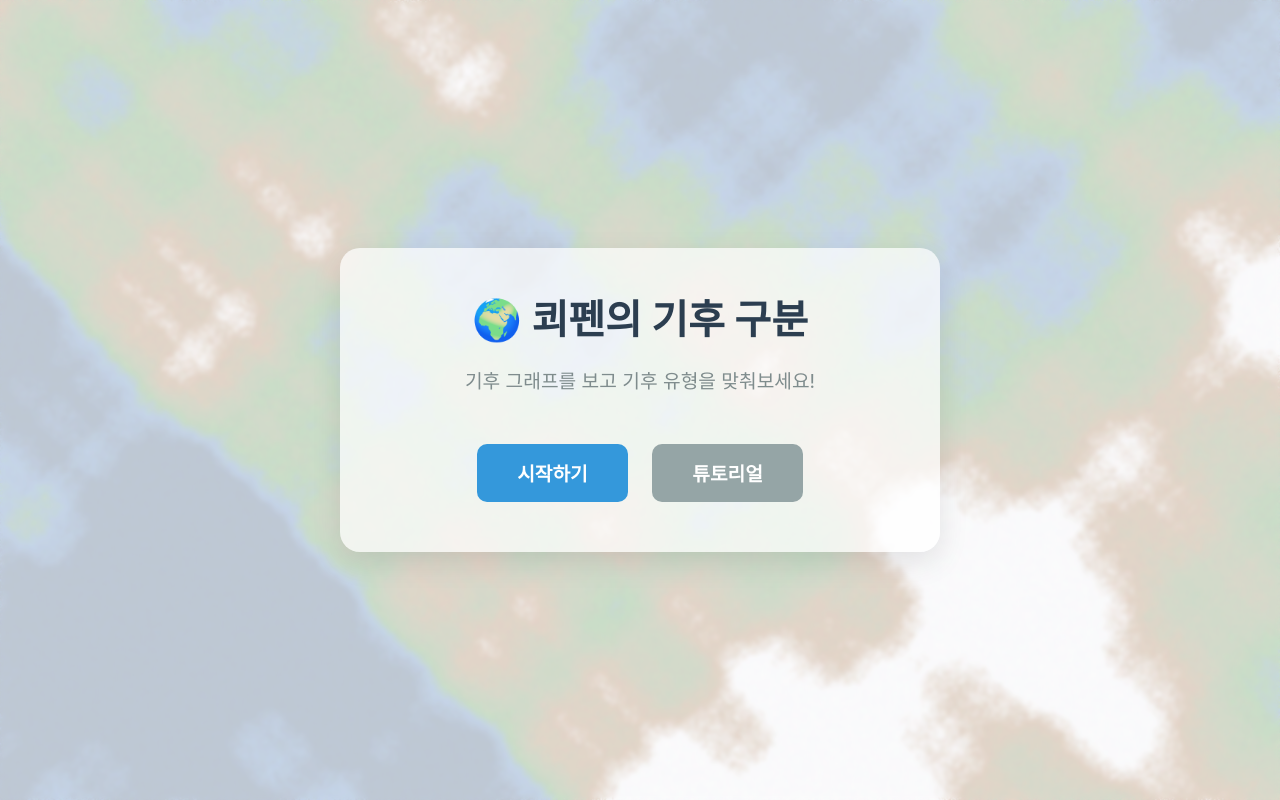
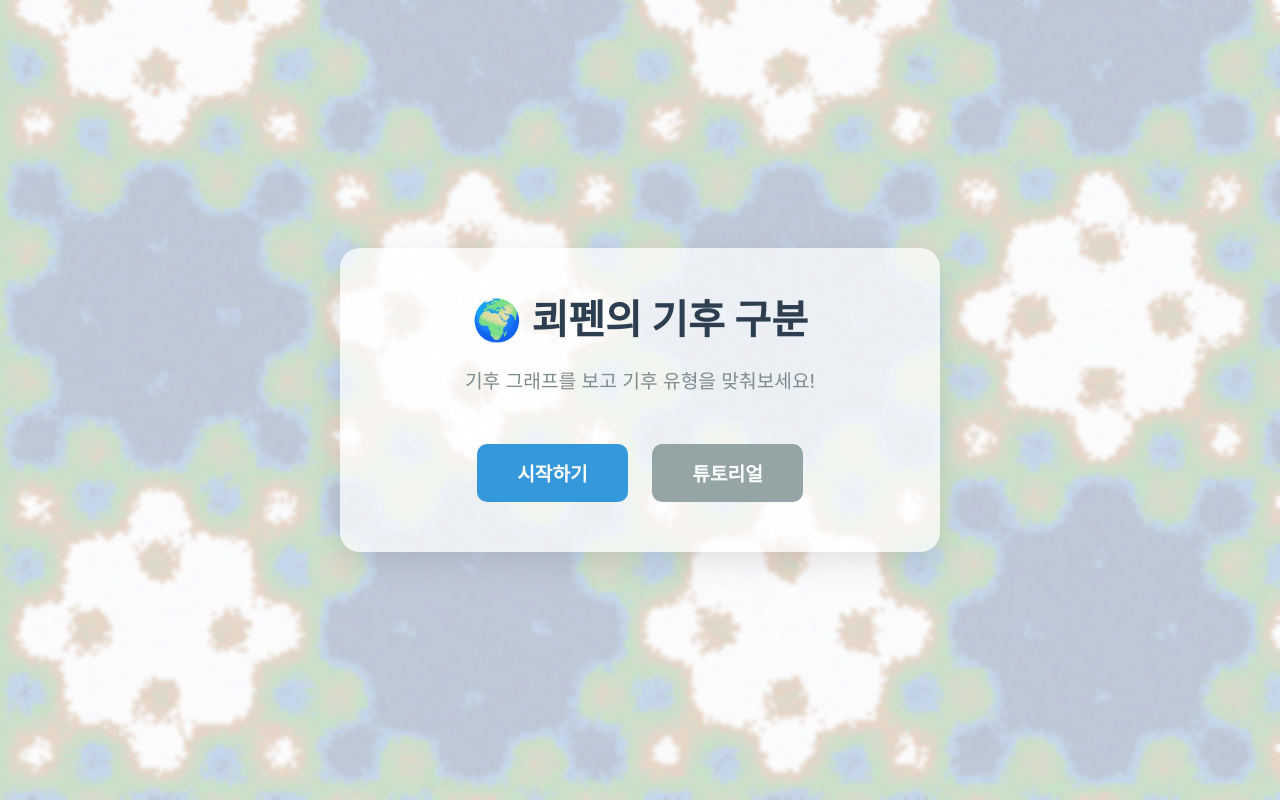
Before and after one commit to hexagonwin0/hexagonwin0.github.io, a plain HTML site: page index.html in a window 1280 px wide. Drawn offline with Linux system fonts and the light colour scheme.

Commit message:
Update index.html

```diff
--- a/index.html
+++ b/index.html
@@ -21,17 +21,11 @@
         /* 배경 */
         #background {
             position: fixed;
-            top: -50%;
-            left: -50%;
-            width: 200%;
-            height: 200%;
+            top: 0;
+            left: 0;
+            width: 100%;
+            height: 100%;
             z-index: -1;
-            animation: moveBackground 30s linear infinite;
-        }
-
-        @keyframes moveBackground {
-            0% { transform: translate(0, 0); }
-            100% { transform: translate(50px, 50px); }
         }
 
         /* 메인 컨테이너 */
@@ -532,89 +526,74 @@
             ]
         };
 
-        // 배경 생성 (지형 Heightmap)
+        // 배경 생성 (지형 Heightmap) - 최적화된 버전
         function createBackground() {
             const canvas = document.getElementById('background');
             const ctx = canvas.getContext('2d');
 
-            canvas.width = window.innerWidth * 2;
-            canvas.height = window.innerHeight * 2;
+            // 성능 최적화를 위해 해상도 감소
+            const scale = window.devicePixelRatio || 1;
+            canvas.width = window.innerWidth * scale;
+            canvas.height = window.innerHeight * scale;
+            canvas.style.width = window.innerWidth + 'px';
+            canvas.style.height = window.innerHeight + 'px';
 
-            // 이미지 데이터 생성
-            const imageData = ctx.createImageData(canvas.width, canvas.height);
-            const data = imageData.data;
+            // 더 큰 블록 단위로 처리하여 성능 개선
+            const blockSize = 4;
 
-            // 개선된 노이즈 함수 - 여러 옥타브를 조합
+            // 간단한 노이즈 함수 - 성능 최적화
             function noise(x, y) {
-                let value = 0;
-                let amplitude = 1;
-                let frequency = 0.003;
-                let maxValue = 0;
-
-                // 5개의 옥타브를 조합하여 더 자연스러운 지형 생성
-                for(let i = 0; i < 5; i++) {
-                    value += amplitude * (
-                        Math.sin(x * frequency + i * 100) * Math.cos(y * frequency + i * 100) +
-                        Math.sin(x * frequency * 3.7 + i * 50) * Math.cos(y * frequency * 3.7 + i * 50) * 0.5 +
-                        Math.sin(x * frequency * 7.1 + i * 25) * Math.cos(y * frequency * 7.1 + i * 25) * 0.25
-                    );
-
-                    maxValue += amplitude;
-                    amplitude *= 0.5;
-                    frequency *= 2;
-                }
-
-                // 정규화 및 랜덤 노이즈 추가
-                return (value / maxValue) + (Math.random() - 0.5) * 0.2;
+                const value =
+                    Math.sin(x * 0.01) * Math.cos(y * 0.01) +
+                    Math.sin(x * 0.05) * Math.cos(y * 0.05) * 0.5 +
+                    Math.random() * 0.2 - 0.1;
+                return value;
             }
 
-            // 각 픽셀에 대해 높이값 계산 및 색상 설정
-            for (let y = 0; y < canvas.height; y++) {
-                for (let x = 0; x < canvas.width; x++) {
-                    const i = (y * canvas.width + x) * 4;
+            // 블록 단위로 그리기
+            for (let y = 0; y < canvas.height; y += blockSize) {
+                for (let x = 0; x < canvas.width; x += blockSize) {
+                    const height = noise(x, y);
 
-                    // 높이값 계산 - 위치에 오프셋 추가하여 패턴 반복 방지
-                    const height = noise(x + 1000, y + 1000);
-
-                    // 높이에 따른 색상 결정
+                    // 색상 결정
+                    let r, g, b;
                     if (height < -0.3) {
-                        // 깊은 바다 (진한 파란색)
-                        data[i] = 10 + Math.random() * 20;
-                        data[i + 1] = 40 + Math.random() * 30;
-                        data[i + 2] = 80 + Math.random() * 40;
+                        // 깊은 바다
+                        r = 20 + Math.random() * 10;
+                        g = 50 + Math.random() * 20;
+                        b = 100 + Math.random() * 20;
                     } else if (height < -0.1) {
-                        // 얕은 바다 (파란색)
-                        data[i] = 30 + Math.random() * 30;
-                        data[i + 1] = 80 + Math.random() * 40;
-                        data[i + 2] = 140 + Math.random() * 60;
+                        // 얕은 바다
+                        r = 40 + Math.random() * 20;
+                        g = 100 + Math.random() * 20;
+                        b = 170 + Math.random() * 30;
                     } else if (height < 0.1) {
-                        // 평지/초원 (녹색)
-                        data[i] = 40 + Math.random() * 40;
-                        data[i + 1] = 100 + Math.random() * 60;
-                        data[i + 2] = 40 + Math.random() * 30;
+                        // 평지/초원
+                        r = 60 + Math.random() * 20;
+                        g = 130 + Math.random() * 30;
+                        b = 55 + Math.random() * 15;
                     } else if (height < 0.3) {
-                        // 언덕 (연한 갈색/녹색)
-                        data[i] = 80 + Math.random() * 40;
-                        data[i + 1] = 100 + Math.random() * 40;
-                        data[i + 2] = 50 + Math.random() * 30;
+                        // 언덕
+                        r = 100 + Math.random() * 20;
+                        g = 120 + Math.random() * 20;
+                        b = 65 + Math.random() * 15;
                     } else if (height < 0.5) {
-                        // 산/사막 (갈색)
-                        data[i] = 120 + Math.random() * 60;
-                        data[i + 1] = 80 + Math.random() * 40;
-                        data[i + 2] = 40 + Math.random() * 30;
+                        // 산/사막
+                        r = 150 + Math.random() * 30;
+                        g = 100 + Math.random() * 20;
+                        b = 55 + Math.random() * 15;
                     } else {
-                        // 고산/극지방 (흰색) - 낮은 확률
-                        data[i] = 220 + Math.random() * 35;
-                        data[i + 1] = 220 + Math.random() * 35;
-                        data[i + 2] = 230 + Math.random() * 25;
+                        // 고산/극지방
+                        r = 230 + Math.random() * 25;
+                        g = 230 + Math.random() * 25;
+                        b = 240 + Math.random() * 15;
                     }
 
-                    // 알파값 설정 - 투명도 적용
-                    data[i + 3] = 100; // 투명도 약 40%
+                    // 블록 그리기
+                    ctx.fillStyle = `rgba(${Math.floor(r)}, ${Math.floor(g)}, ${Math.floor(b)}, 0.4)`;
+                    ctx.fillRect(x, y, blockSize, blockSize);
                 }
             }
-
-            ctx.putImageData(imageData, 0, 0);
         }
 
         // 기후 데이터 생성
@@ -1340,9 +1319,13 @@
             createBackground();
         };
 
-        // 창 크기 변경 시 배경 재생성
+        // 창 크기 변경 시 배경 재생성 - 디바운싱 적용
+        let resizeTimeout;
         window.onresize = function() {
-            createBackground();
+            clearTimeout(resizeTimeout);
+            resizeTimeout = setTimeout(function() {
+                createBackground();
+            }, 300);
         };
     </script>
 </body>
```
